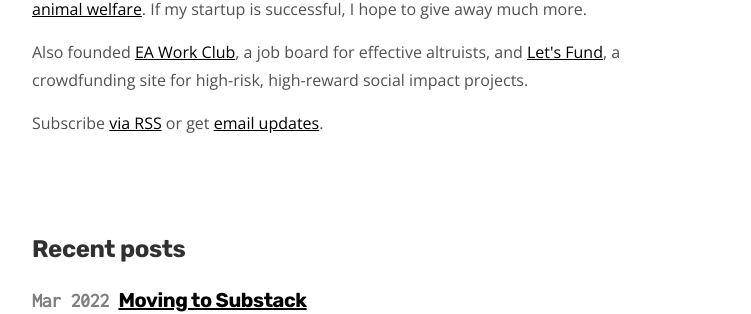
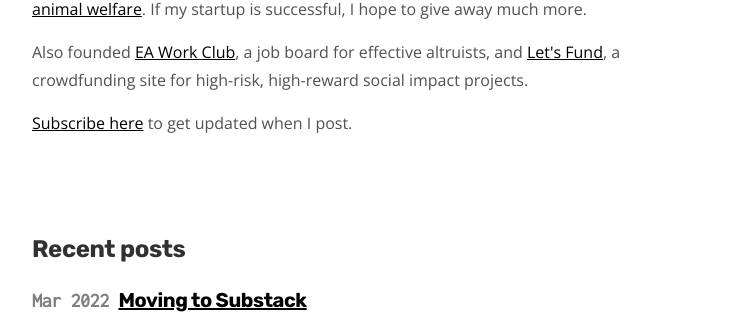
Before and after one commit to henryaj/blog-old, a Jekyll site: the page built from index.html, in a window 1280 px wide. Shown: the part 208-522 px from the top of the page, without its empty margins (264-1015 px from the left). Built offline with Jekyll 4.4.1, drawn with Linux system fonts in a browser that asks for light colours.

Commit message:
Update author.html

```diff
--- a/_includes/author.html
+++ b/_includes/author.html
@@ -14,8 +14,7 @@
       high-reward social impact projects.
     </p>
 
-    <p class="rss-subscribe">Subscribe <a href="{{ "/feed.xml" | prepend: site.baseurl }}">via RSS</a>
-    or get <a href="https://buttondown.email/henryaj">email updates</a>.</p>
+    <p class="rss-subscribe"><a href="https://henryaj.substack.com">Subscribe here</a> to get updated when I post.</p>
   </div>
 <br><br>
 </div>
```
